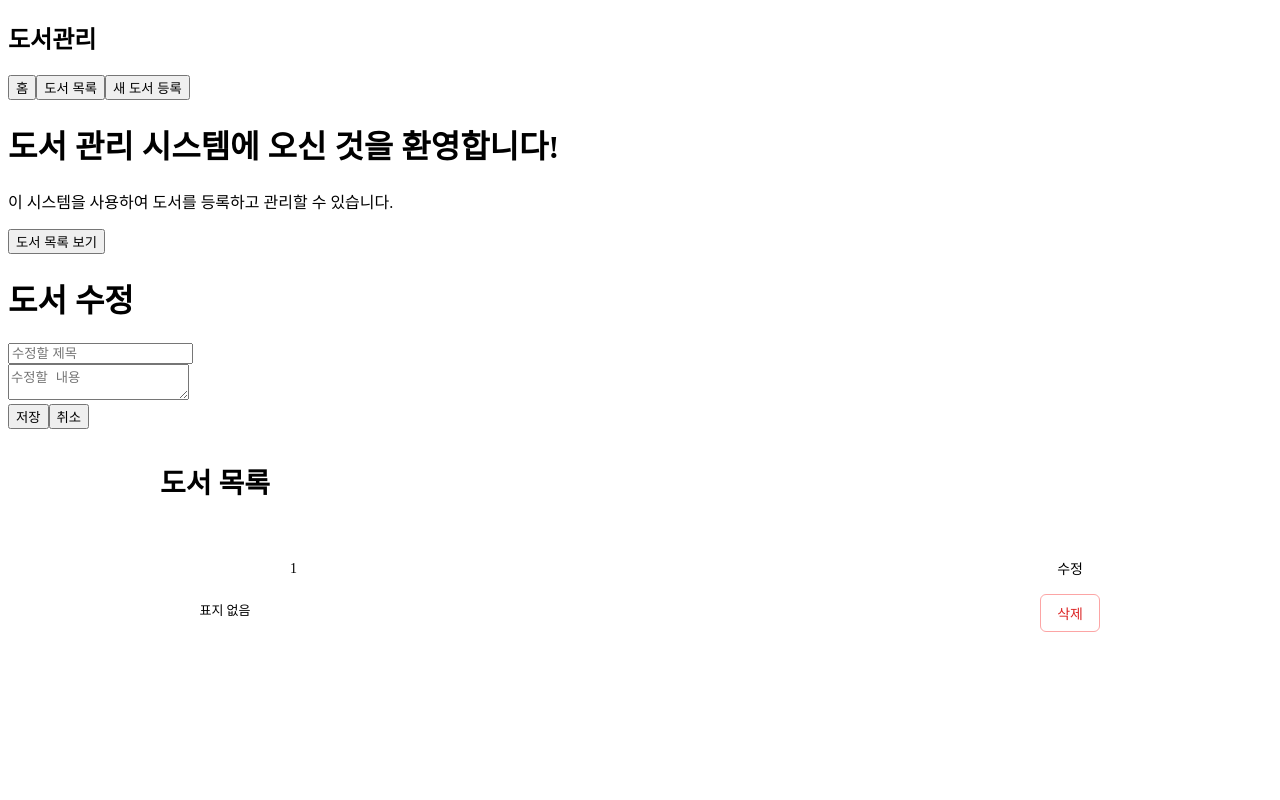
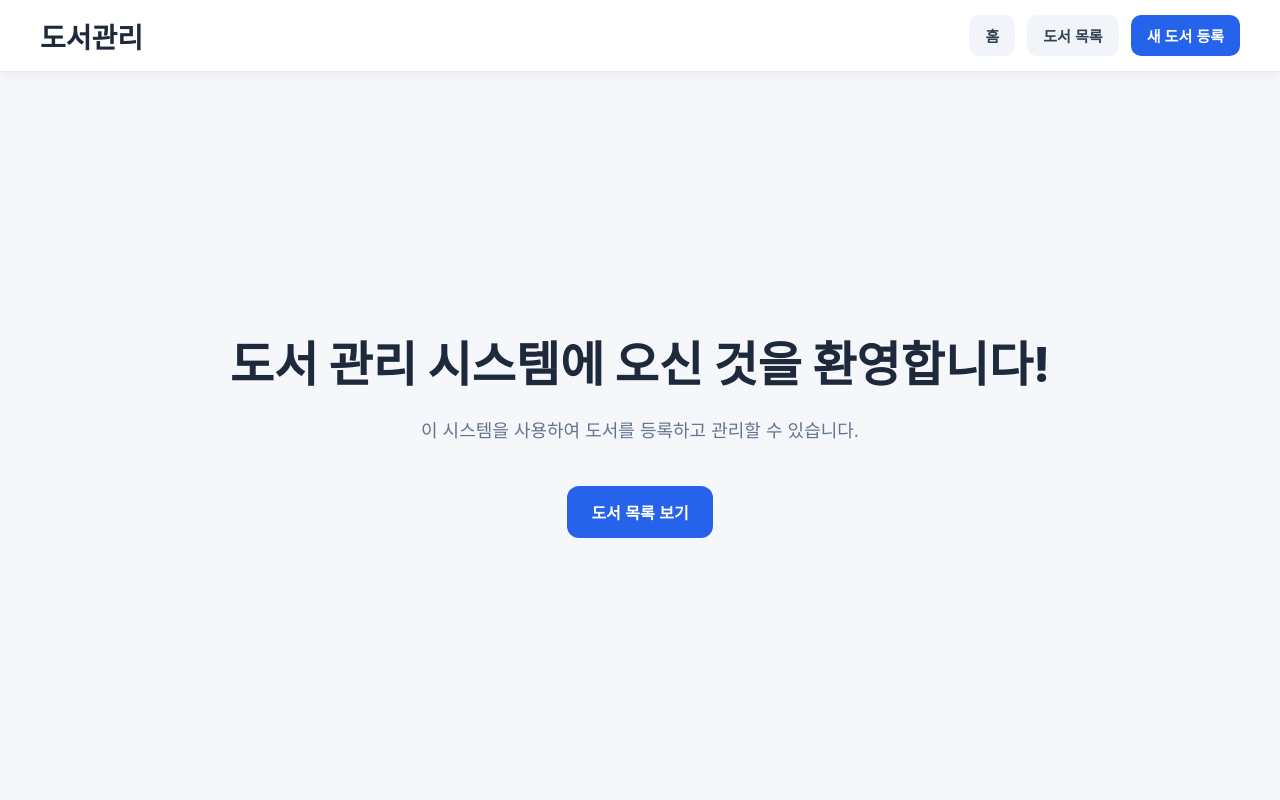
Before and after one commit to LeeDongHyun1324/AI_-_4-, a React (Vite) app: page / in a window 1280 px wide. Shown: the top 800 px of the page. Built offline with nearby package versions, Linux system fonts and the light colour scheme; data requests are answered from the project's data file.

Commit message:
fix_conflict css

```diff
--- a/src/App.css
+++ b/src/App.css
@@ -1,179 +1,3 @@
-/* ── BookListPage ── */
-.book-list-page {
-  max-width: 960px;
-  margin: 0 auto;
-  padding: 32px 20px;
-}
-
-.book-list-header {
-  display: flex;
-  align-items: center;
-  justify-content: space-between;
-  margin-bottom: 28px;
-
-  h1 {
-    margin: 0;
-    font-size: 28px;
-    font-weight: 700;
-    color: var(--text-h);
-  }
-}
-
-.book-list {
-  list-style: none;
-  padding: 0;
-  margin: 0;
-  display: flex;
-  flex-direction: column;
-  gap: 16px;
-}
-
-.status-message {
-  text-align: center;
-  padding: 40px;
-  color: var(--text);
-  font-size: 16px;
-}
-
-.status-message--error {
-  color: #dc2626;
-}
-
-/* ── BookCard ── */
-.book-card {
-  display: flex;
-  align-items: flex-start;
-  gap: 20px;
-  padding: 20px;
-  border: 1px solid var(--border);
-  border-radius: 10px;
-  background: var(--bg);
-  transition: box-shadow 0.2s;
-
-  &:hover {
-    box-shadow: var(--shadow);
-  }
-}
-
-.card-cover {
-  width: 90px;
-  height: 120px;
-  object-fit: cover;
-  border-radius: 6px;
-  flex-shrink: 0;
-}
-
-.card-cover--empty {
-  display: flex;
-  align-items: center;
-  justify-content: center;
-  background: var(--code-bg);
-  color: var(--text);
-  font-size: 13px;
-}
-
-.card-info {
-  flex: 1;
-  text-align: left;
-}
-
-.card-title {
-  margin: 0 0 6px;
-  font-size: 18px;
-  font-weight: 600;
-  color: var(--text-h);
-}
-
-.card-author {
-  margin: 0 0 8px;
-  font-size: 14px;
-  color: var(--text);
-}
-
-.card-content {
-  margin: 0;
-  font-size: 14px;
-  color: var(--text);
-  line-height: 1.6;
-  display: -webkit-box;
-  -webkit-line-clamp: 3;
-  line-clamp: 3;
-  -webkit-box-orient: vertical;
-  overflow: hidden;
-}
-
-.card-buttons {
-  display: flex;
-  flex-direction: column;
-  gap: 8px;
-  flex-shrink: 0;
-}
-
-/* ── Buttons ── */
-.btn-primary {
-  padding: 10px 20px;
-  border: none;
-  border-radius: 8px;
-  background: var(--accent);
-  color: #fff;
-  font-size: 15px;
-  font-weight: 600;
-  cursor: pointer;
-  transition: opacity 0.2s;
-
-  &:hover {
-    opacity: 0.85;
-  }
-}
-
-.btn-edit {
-  padding: 8px 16px;
-  border: 1px solid var(--border);
-  border-radius: 6px;
-  background: var(--bg);
-  color: var(--text-h);
-  font-size: 14px;
-  cursor: pointer;
-  transition: background 0.2s;
-
-  &:hover {
-    background: var(--code-bg);
-  }
-}
-
-.btn-delete {
-  padding: 8px 16px;
-  border: 1px solid #fca5a5;
-  border-radius: 6px;
-  background: var(--bg);
-  color: #dc2626;
-  font-size: 14px;
-  cursor: pointer;
-  transition: background 0.2s;
-
-  &:hover {
-    background: #fee2e2;
-  }
-}
-
-/* ── Legacy counter ── */
-.counter {
-  font-size: 16px;
-  padding: 5px 10px;
-  border-radius: 5px;
-  color: var(--accent);
-  background: var(--accent-bg);
-  border: 2px solid transparent;
-  transition: border-color 0.3s;
-  margin-bottom: 24px;
-
-  &:hover {
-    border-color: var(--accent-border);
-  }
-  &:focus-visible {
-    outline: 2px solid var(--accent);
-    outline-offset: 2px;
-  }
 * {
   box-sizing: border-box;
 }
@@ -184,83 +8,121 @@ body {
   font-family: -apple-system, BlinkMacSystemFont, "Segoe UI", sans-serif;
 }
 
+/* ── Navbar ── */
+.navbar {
+  width: 100%;
+  height: 72px;
+  padding: 0 40px;
+  display: flex;
+  justify-content: space-between;
+  align-items: center;
+  background-color: white;
+  border-bottom: 1px solid #e5e7eb;
+  box-shadow: 0 4px 12px rgba(15, 23, 42, 0.04);
+}
+
+.header {
+  margin: 0;
+  font-size: 28px;
+  font-weight: 800;
+  color: #1e293b;
+}
+
+.nav-menu {
+  display: flex;
+  align-items: center;
+  gap: 12px;
+}
+
+.home,
+.list-header,
+.addBook {
+  border: none;
+  padding: 10px 16px;
+  border-radius: 10px;
+  background-color: #f1f5f9;
+  color: #334155;
+  font-size: 15px;
+  font-weight: 600;
+  cursor: pointer;
+  transition: 0.2s;
+}
+
+.home:hover,
+.list-header:hover,
+.addBook:hover {
+  background-color: #dbeafe;
+  transform: translateY(-1px);
+}
+
+.addBook {
+  background-color: #2563eb;
+  color: white;
+}
+
+.addBook:hover {
+  background-color: #1d4ed8;
+}
+
+/* ── HomePage ── */
 .home-container {
-  min-height: 100vh;
-
+  min-height: calc(100vh - 72px);
   display: flex;
   flex-direction: column;
   justify-content: center;
   align-items: center;
-
   text-align: center;
   padding: 24px;
 }
 
 .main-title {
   margin: 0;
-
   font-size: 48px;
   font-weight: 800;
   color: #1e293b;
-
   line-height: 1.3;
 }
 
 .sub-title {
   margin-top: 20px;
   margin-bottom: 40px;
-
   font-size: 18px;
   color: #64748b;
-
   line-height: 1.6;
 }
 
 .btn-list {
   border: none;
   border-radius: 12px;
-
   padding: 14px 24px;
-
   background-color: #2563eb;
   color: white;
-
   font-size: 16px;
   font-weight: 700;
-
   cursor: pointer;
-
   transition: 0.2s ease;
 }
 
 .btn-list:hover {
   background-color: #1d4ed8;
-
   transform: translateY(-2px);
 }
 
+/* ── BookEditPage ── */
 .edit-container {
   max-width: 720px;
-
   margin: 80px auto;
-
   padding: 48px;
-
   background-color: white;
-
   border-radius: 24px;
-
   box-shadow: 0 10px 30px rgba(15, 23, 42, 0.08);
 }
 
 .page-title {
   margin-bottom: 36px;
-
   font-size: 36px;
   font-weight: 800;
-
   color: #1e293b;
-
   text-align: center;
 }
 
@@ -271,31 +133,17 @@ body {
 .input-title,
 .input-content {
   width: 100%;
-
   border: 1px solid #dbe2ea;
   border-radius: 14px;
-
-  &::before {
-    left: 0;
-    border-left-color: var(--border);
-  }
-  &::after {
-    right: 0;
-    border-right-color: var(--border);
-  }
   padding: 16px;
-
   font-size: 16px;
-
   outline: none;
-
   transition: 0.2s;
 }
 
 .input-title:focus,
 .input-content:focus {
   border-color: #2563eb;
-
   box-shadow: 0 0 0 4px rgba(37, 99, 235, 0.12);
 }
 
@@ -305,7 +153,6 @@ body {
 
 .input-content {
   min-height: 220px;
-
   resize: none;
 }
 
@@ -313,23 +160,17 @@ body {
   display: flex;
   justify-content: center;
   gap: 16px;
-
   margin-top: 36px;
 }
 
 .btn-submit,
 .btn-cancel {
   border: none;
-
   padding: 14px 24px;
-
   border-radius: 12px;
-
   font-size: 16px;
   font-weight: 700;
-
   cursor: pointer;
-
   transition: 0.2s;
 }
 
@@ -351,74 +192,160 @@ body {
   background-color: #cbd5e1;
 }
 
-.navbar {
-  width: 100%;
-  height: 72px;
-
-  padding: 0 40px;
-
-  display: flex;
-  justify-content: space-between;
-  align-items: center;
-
-  background-color: white;
-
-  border-bottom: 1px solid #e5e7eb;
-
-  box-shadow: 0 4px 12px rgba(15, 23, 42, 0.04);
+/* ── BookListPage ── */
+.book-list-page {
+  max-width: 960px;
+  margin: 0 auto;
+  padding: 32px 20px;
 }
 
-.header {
+.book-list-header {
+  display: flex;
+  align-items: center;
+  justify-content: space-between;
+  margin-bottom: 28px;
+}
+
+.book-list-header h1 {
   margin: 0;
-
   font-size: 28px;
-  font-weight: 800;
-
+  font-weight: 700;
   color: #1e293b;
 }
 
-.nav-menu {
+.book-list {
+  list-style: none;
+  padding: 0;
+  margin: 0;
+  display: flex;
+  flex-direction: column;
+  gap: 16px;
+}
+
+.status-message {
+  text-align: center;
+  padding: 40px;
+  color: #64748b;
+  font-size: 16px;
+}
+
+.status-message--error {
+  color: #dc2626;
+}
+
+/* ── BookCard ── */
+.book-card {
+  display: flex;
+  align-items: flex-start;
+  gap: 20px;
+  padding: 20px;
+  border: 1px solid #e5e7eb;
+  border-radius: 10px;
+  background: white;
+  transition: box-shadow 0.2s;
+}
+
+.book-card:hover {
+  box-shadow: 0 10px 15px -3px rgba(0,0,0,0.1), 0 4px 6px -2px rgba(0,0,0,0.05);
+}
+
+.card-cover {
+  width: 90px;
+  height: 120px;
+  object-fit: cover;
+  border-radius: 6px;
+  flex-shrink: 0;
+}
+
+.card-cover--empty {
   display: flex;
   align-items: center;
-
-  gap: 12px;
+  justify-content: center;
+  background: #f4f3ec;
+  color: #64748b;
+  font-size: 13px;
 }
 
-.home,
-.list-header,
-.addBook {
+.card-info {
+  flex: 1;
+  text-align: left;
+}
+
+.card-title {
+  margin: 0 0 6px;
+  font-size: 18px;
+  font-weight: 600;
+  color: #1e293b;
+}
+
+.card-author {
+  margin: 0 0 8px;
+  font-size: 14px;
+  color: #64748b;
+}
+
+.card-content {
+  margin: 0;
+  font-size: 14px;
+  color: #64748b;
+  line-height: 1.6;
+  display: -webkit-box;
+  -webkit-line-clamp: 3;
+  line-clamp: 3;
+  -webkit-box-orient: vertical;
+  overflow: hidden;
+}
+
+.card-buttons {
+  display: flex;
+  flex-direction: column;
+  gap: 8px;
+  flex-shrink: 0;
+}
+
+/* ── Buttons ── */
+.btn-primary {
+  padding: 10px 20px;
   border: none;
-
-  padding: 10px 16px;
-
-  border-radius: 10px;
-
-  background-color: #f1f5f9;
-
-  color: #334155;
-
+  border-radius: 8px;
+  background: #2563eb;
+  color: #fff;
   font-size: 15px;
   font-weight: 600;
-
   cursor: pointer;
-
-  transition: 0.2s;
+  transition: opacity 0.2s;
 }
 
-.home:hover,
-.list-header:hover,
-.addBook:hover {
-  background-color: #dbeafe;
-
-  transform: translateY(-1px);
+.btn-primary:hover {
+  opacity: 0.85;
 }
 
-.addBook {
-  background-color: #2563eb;
-
-  color: white;
+.btn-edit {
+  padding: 8px 16px;
+  border: 1px solid #e5e7eb;
+  border-radius: 6px;
+  background: white;
+  color: #1e293b;
+  font-size: 14px;
+  cursor: pointer;
+  transition: background 0.2s;
 }
 
-.addBook:hover {
-  background-color: #1d4ed8;
+.btn-edit:hover {
+  background: #f1f5f9;
 }
+
+.btn-delete {
+  padding: 8px 16px;
+  border: 1px solid #fca5a5;
+  border-radius: 6px;
+  background: white;
+  color: #dc2626;
+  font-size: 14px;
+  cursor: pointer;
+  transition: background 0.2s;
+}
+
+.btn-delete:hover {
+  background: #fee2e2;
+}
--- a/src/App.jsx
+++ b/src/App.jsx
@@ -4,8 +4,6 @@ import HomePage from './pages/HomePage';
 import BookEditPage from './pages/BookEditPage';
 import Navbar from './components/Navbar';
 import BookListPage from './pages/BookListPage';
-
-// import './App.css'
 
 function App() {
   return (
```
